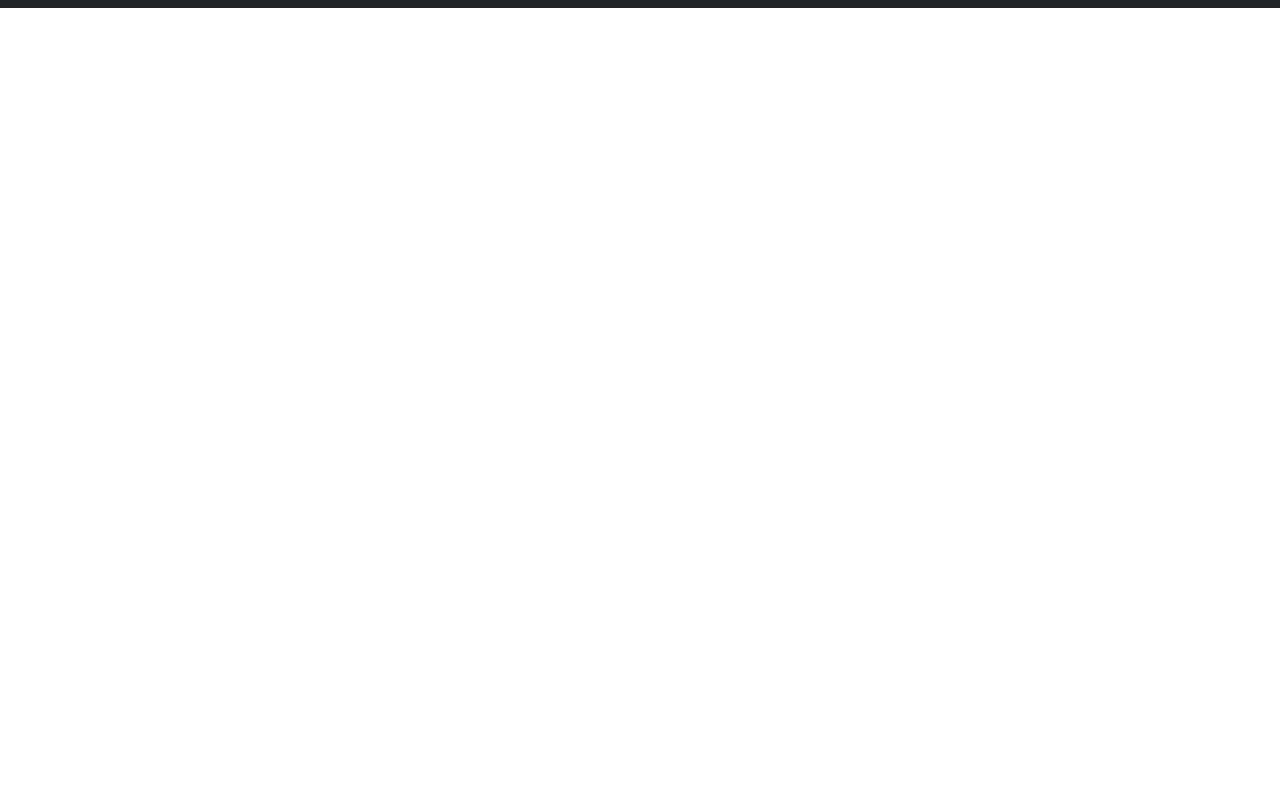
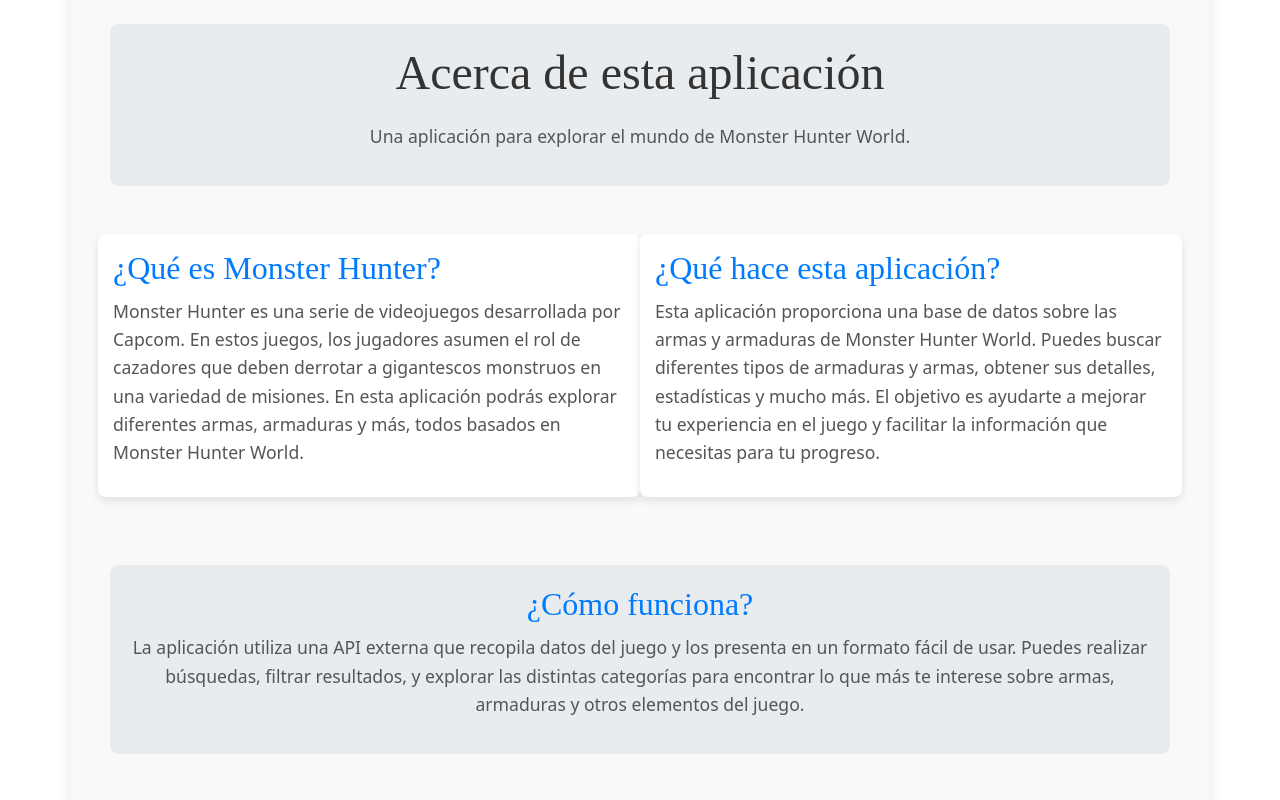
Before and after one commit to DavidCG001/practica-angular-dcaro, an Angular app: page /acerca-de in a window 1280 px wide. Shown: the part 280-1080 px from the top of the page. Before the commit the page ends 800 px from the top, so only its background shows below. Built offline with nearby package versions, Linux system fonts and the light colour scheme.

Commit message:
añadido desarrollo de la pagina acerca-de

```diff
--- a/src/app/paginas/acerca-de/acerca-de.component.css
+++ b/src/app/paginas/acerca-de/acerca-de.component.css
@@ -0,0 +1,55 @@
+/* acerca-de.component.css */
+
+/* Estilo para el contenedor principal */
+.container {
+    background-color: #f9f9f9;
+    padding: 40px;
+    border-radius: 8px;
+    box-shadow: 0px 4px 12px rgba(0, 0, 0, 0.1);
+}
+
+/* Título principal */
+h1 {
+    font-family: 'Roboto Slab', serif;
+    font-size: 3rem;
+    color: #333;
+    margin-bottom: 20px;
+}
+
+/* Subtítulos */
+h3 {
+    font-family: 'Roboto Slab', serif;
+    font-size: 2rem;
+    color: #007bff;
+    margin-bottom: 10px;
+}
+
+/* Párrafos */
+p {
+    font-size: 1.1rem;
+    line-height: 1.6;
+    color: #555;
+}
+
+/* Estilos para la sección de contenido */
+.row {
+    display: flex;
+    justify-content: space-between;
+    margin-top: 30px;
+}
+
+.col-md-6 {
+    padding: 15px;
+    background-color: #ffffff;
+    border-radius: 8px;
+    box-shadow: 0px 4px 8px rgba(0, 0, 0, 0.1);
+    margin-bottom: 20px;
+}
+
+/* Estilo para el contenedor de la sección de "¿Quién lo desarrolló?" */
+.text-center {
+    background-color: #e9ecef;
+    padding: 20px;
+    border-radius: 8px;
+    margin-top: 40px;
+}
--- a/src/app/paginas/acerca-de/acerca-de.component.html
+++ b/src/app/paginas/acerca-de/acerca-de.component.html
@@ -1 +1,52 @@
-<p>acerca-de works!</p>
+<div class="container mt-5">
+    <header class="text-center mb-5">
+        <h1 class="display-4">Acerca de esta aplicación</h1>
+        <p class="lead">
+            Una aplicación para explorar el mundo de Monster Hunter World.
+        </p>
+    </header>
+
+    <section class="row">
+        <div class="col-md-6">
+            <h3>¿Qué es Monster Hunter?</h3>
+            <p>
+                Monster Hunter es una serie de videojuegos desarrollada por Capcom. En
+                estos juegos, los jugadores asumen el rol de cazadores que deben
+                derrotar a gigantescos monstruos en una variedad de misiones. En esta
+                aplicación podrás explorar diferentes armas, armaduras y más, todos
+                basados en Monster Hunter World.
+            </p>
+        </div>
+
+        <div class="col-md-6">
+            <h3>¿Qué hace esta aplicación?</h3>
+            <p>
+                Esta aplicación proporciona una base de datos sobre las armas y
+                armaduras de Monster Hunter World. Puedes buscar diferentes tipos de
+                armaduras y armas, obtener sus detalles, estadísticas y mucho más. El
+                objetivo es ayudarte a mejorar tu experiencia en el juego y facilitar la
+                información que necesitas para tu progreso.
+            </p>
+        </div>
+    </section>
+
+    <section class="mt-5 text-center">
+        <h3>¿Cómo funciona?</h3>
+        <p>
+            La aplicación utiliza una API externa que recopila datos del juego y los
+            presenta en un formato fácil de usar. Puedes realizar búsquedas, filtrar
+            resultados, y explorar las distintas categorías para encontrar lo que más
+            te interese sobre armas, armaduras y otros elementos del juego.
+        </p>
+    </section>
+
+    <section class="mt-5 text-center">
+        <h3>¿Quién lo desarrolló?</h3>
+        <p>
+            Este proyecto fue desarrollado por un fan de Monster Hunter como parte de
+            un ejercicio para aprender Angular y cómo consumir APIs. La intención es
+            crear una herramienta útil para los jugadores que busquen información
+            rápida sobre sus armas y armaduras favoritas.
+        </p>
+    </section>
+</div>
```
